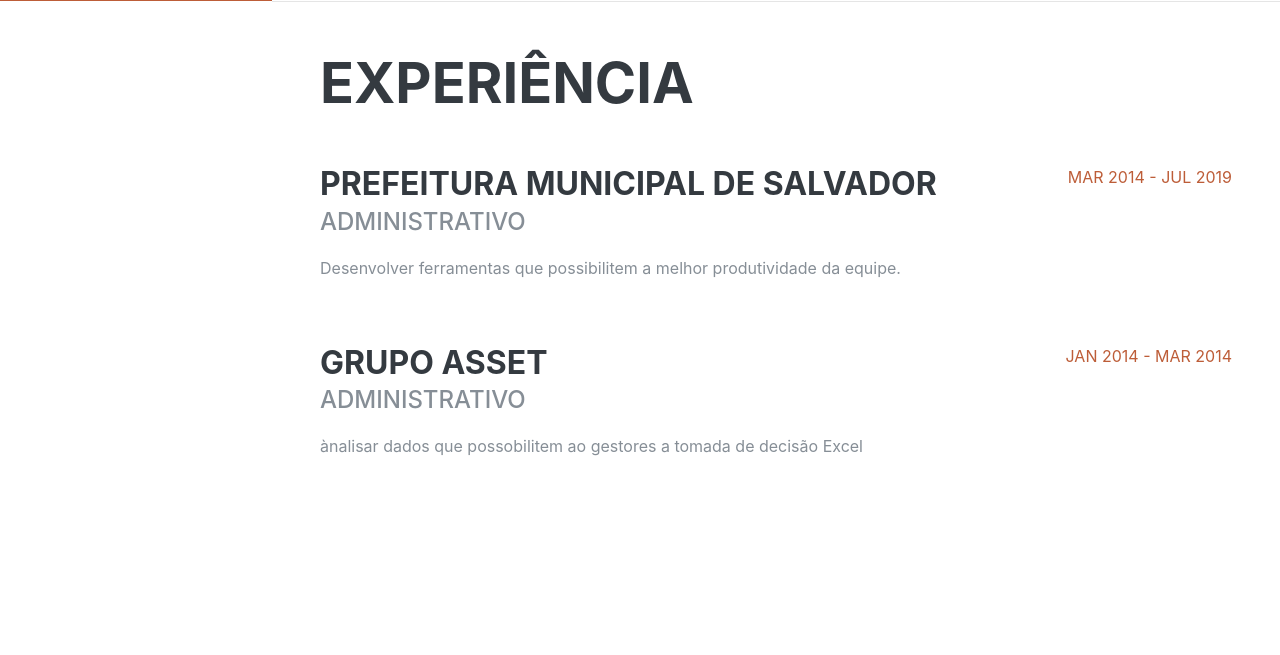
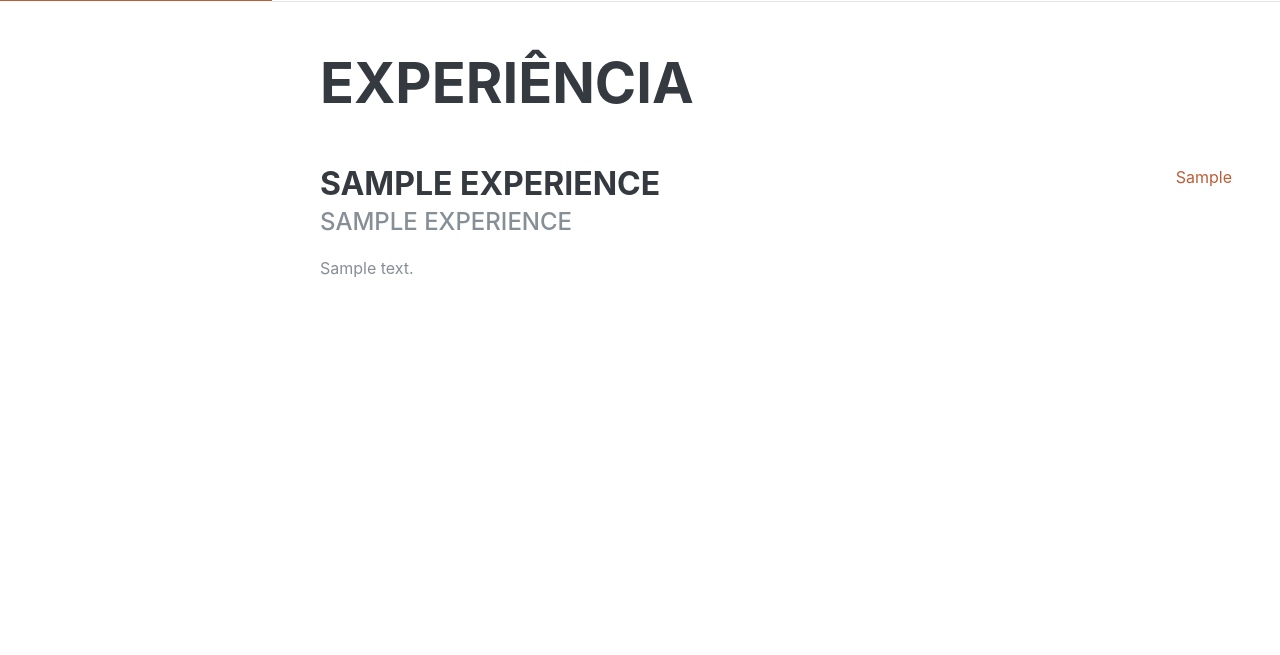
Before and after one commit to dnetochaves/portfolio, a Django app: page /website/start/ in a window 1280 px wide. Shown: the part 799-1454 px from the top of the page. Run offline with Django 3.2, Linux system fonts and the light colour scheme; tables that the repository leaves empty hold one stand-in row (values such as "Sample post"); grey boxes marked "Sample" are stand-in pictures; some libraries are stand-ins or nearby versions; some web fonts are replaced.

Commit message:
Add Experience in model

```diff
--- a/website/admin.py
+++ b/website/admin.py
@@ -1,6 +1,7 @@
 from django.contrib import admin
-from .models import Post, Contact
+from .models import Post, Contact, Experience
 
 # Register your models here.
 admin.site.register(Post)
 admin.site.register(Contact)
+admin.site.register(Experience)
--- a/website/models.py
+++ b/website/models.py
@@ -18,3 +18,13 @@ class Contact(models.Model):
 
     def __str__(self):
         return self.name
+
+
+class Experience(models.Model):
+    title = models.CharField(max_length=50)
+    sub_title = models.CharField(max_length=50)
+    description = models.TextField()
+    yers = models.CharField(max_length=50)
+
+    def __str__(self):
+        return self.title
--- a/website/templates/start.html
+++ b/website/templates/start.html
@@ -29,29 +29,23 @@
   <section class="resume-section p-3 p-lg-5 d-flex justify-content-center" id="experience">
     <div class="w-100">
       <h2 class="mb-5">Experiência</h2>
+       {% for experience in experiences %}
+
 
           <div class="resume-item d-flex flex-column flex-md-row justify-content-between mb-5">
             <div class="resume-content">
-          <h3 class="mb-0">Prefeitura Municipal de Salvador</h3>
-          <div class="subheading mb-3">Administrativo</div>
-          <p>Desenvolver ferramentas que possibilitem a melhor produtividade da equipe.</p>
+              <h3 class="mb-0">{{ experience.title }}</h3>
+              <div class="subheading mb-3">{{ experience.sub_title }}</div>
+              <p>{{ experience.description }}</p>
             </div>
             <div class="resume-date text-md-right">
-          <span class="text-primary">MAR 2014 - JUL 2019</span>
+              <span class="text-primary">{{ experience.yers }}</span>
             </div>
           </div>
 
-      <div class="resume-item d-flex flex-column flex-md-row justify-content-between mb-5">
-        <div class="resume-content">
-          <h3 class="mb-0">Grupo Asset</h3>
-          <div class="subheading mb-3">Administrativo</div>
-          <p>ànalisar dados que possobilitem ao gestores a tomada de decisão
-            Excel</p>
-        </div>
-        <div class="resume-date text-md-right">
-          <span class="text-primary">JAN 2014 - MAR 2014</span>
-        </div>
-      </div>
+
+      {% endfor %}
+
 
 
 
--- a/website/views.py
+++ b/website/views.py
@@ -1,11 +1,12 @@
 from django.shortcuts import render, HttpResponse
-from .models import Post, Contact
+from .models import Post, Contact, Experience
 from django.contrib import messages
 
 # Create your views here.
 def start(request):
     posts = Post.objects.filter(deleted=False)
-    return render(request, 'start.html', {'posts': posts})
+    experience = Experience.objects.all()
+    return render(request, 'start.html', {'posts': posts, 'experiences': experience})
 
 
 def contact(request):
```
Also changed, not shown: website/migrations/0005_experience.py (added). Lines whose indentation alone changed are shown as unchanged.
